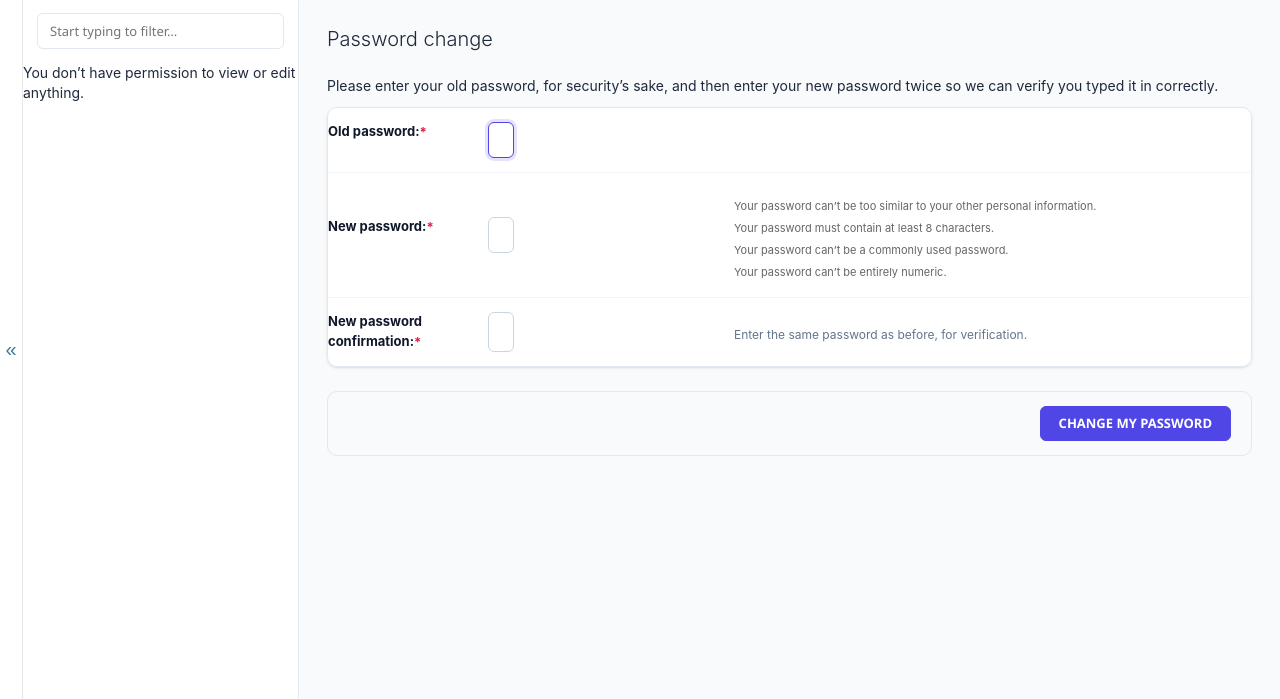
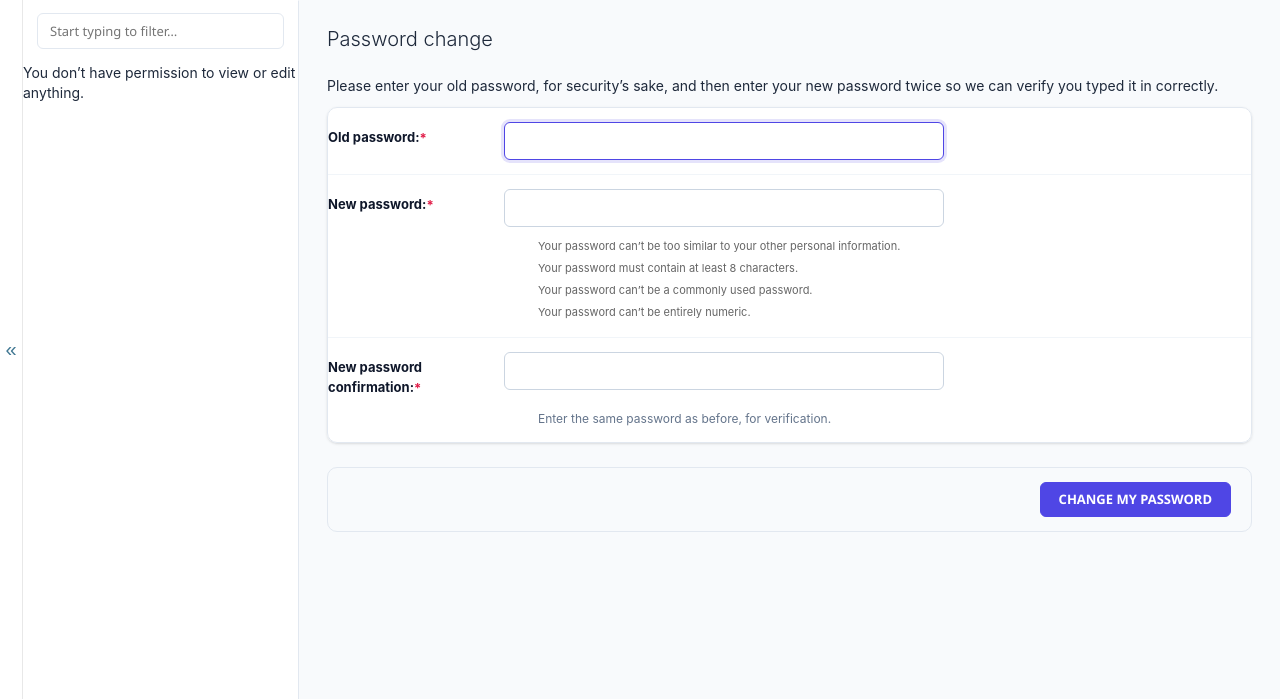
Before and after one commit to jacobjohnson7/nova-ecommerce-django, a Django app: a page that uses templates/admin/base_site.html in a window 1280 px wide. Shown: the part 101-800 px from the top of the page. Run offline with Django 5.2, Linux system fonts and the light colour scheme; the visitor is signed in with stand-in values (Sample User, id 1).

Commit message:
fix(admin): resolve input squishing and related-widget layout on add/change forms

```diff
--- a/static/css/admin_custom.css
+++ b/static/css/admin_custom.css
@@ -363,54 +363,82 @@ div.breadcrumbs a {
     padding: 24px 28px !important;
 }
 
-/* Row wrapper */
+/* Form row & Fieldsets */
+.change-form fieldset {
+    border: none !important;
+    padding: 0 !important;
+    margin: 0 !important;
+}
+
 .form-row {
     padding: 14px 0 !important;
     border-bottom: 1px solid #f1f5f9 !important;
-    display: grid !important;
-    grid-template-columns: 180px 1fr !important;
-    align-items: center !important;
-    gap: 16px !important;
+    display: block !important;
+    clear: both !important;
 }
 
 .form-row:last-of-type {
     border-bottom: none !important;
 }
 
-/* Clear, High-Contrast Labels */
+.form-row > div,
+.form-row fieldset > div {
+    display: flex !important;
+    align-items: flex-start !important;
+    width: 100% !important;
+}
+
+.flex-container {
+    display: flex !important;
+    align-items: center !important;
+    flex-wrap: wrap !important;
+    gap: 16px !important;
+    width: 100% !important;
+}
+
+/* Clear, High-Contrast Labels & Legends */
 .form-row label,
-.form-row label:link,
-.form-row label:visited,
+.form-row legend,
 .aligned label {
     color: #0f172a !important;
     font-size: 13px !important;
     font-weight: 700 !important;
+    width: 160px !important;
+    min-width: 160px !important;
+    max-width: 160px !important;
     margin: 0 !important;
-    padding: 0 !important;
+    padding: 6px 0 !important;
     text-align: left !important;
     float: none !important;
-    width: auto !important;
-    display: block !important;
+    display: inline-block !important;
 }
 
-.form-row label.required:after {
+.form-row label.required:after,
+.form-row legend.required:after {
     content: " *" !important;
     color: #e11d48 !important;
 }
 
-/* Input Fields */
+/* Input Fields & Textareas */
 input[type=text], input[type=password], input[type=email], input[type=url],
-input[type=number], textarea, select {
+input[type=number], textarea, select, .vTextField, .vLargeTextField {
     border: 1px solid #cbd5e1 !important;
     border-radius: 6px !important;
-    padding: 8px 12px !important;
+    padding: 9px 14px !important;
     background: #ffffff !important;
     font-size: 13px !important;
     color: #0f172a !important;
-    width: 100% !important;
-    max-width: 480px !important;
+    width: 440px !important;
+    min-width: 320px !important;
+    max-width: 100% !important;
     box-sizing: border-box !important;
     transition: border-color 0.15s ease, box-shadow 0.15s ease !important;
+}
+
+textarea, .vLargeTextField {
+    min-height: 110px !important;
+    width: 500px !important;
+    line-height: 1.5 !important;
 }
 
 input[type=text]:focus, input[type=password]:focus, textarea:focus, select:focus {
```
Also changed, not shown: other parts of static/css/admin_custom.css (+32 -2 lines).
